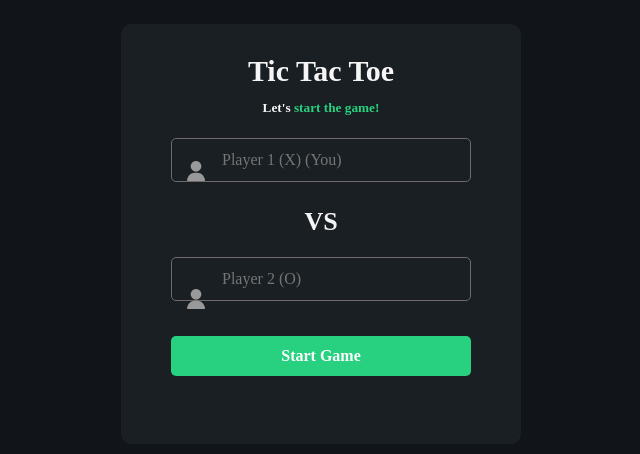
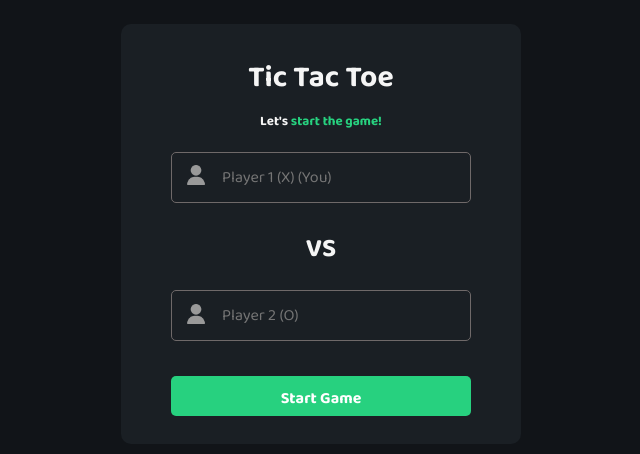
Before and after one commit to Shrey-Prajapati-0520/TicTacToe, a React (Vite) app: page /game in a window 1280 px wide. Shown: the part 166-620 px from the top of the page, without its empty margins (319-959 px from the left). Built offline with nearby package versions, Linux system fonts and the light colour scheme.

Commit message:
adjust fonts

```diff
--- a/src/App.css
+++ b/src/App.css
@@ -1,3 +1,5 @@
+@import url('https://fonts.googleapis.com/css2?family=Baloo+2:wght@400;500;600;700&display=swap');
+
 *{
   margin: 0;
   padding: 0;
@@ -371,7 +373,7 @@
 .gicon{
     position: absolute;
     left:65px;
-    top:35%;
+    top:36%;
     transform: translateY(-50%);
     width:20px;
     pointer-events: none;
@@ -380,7 +382,7 @@
 .g-icon{
     position: absolute;
     left:65px;
-    top:65.5%;
+    top:69%;
     transform: translateY(-50%);
     width:20px;
     pointer-events: none;
--- a/src/Login.css
+++ b/src/Login.css
@@ -1,4 +1,4 @@
-
+@import url('https://fonts.googleapis.com/css2?family=Baloo+2:wght@400;500;600;700&display=swap');
 
 .login{
     display: flex;
--- a/src/Register.css
+++ b/src/Register.css
@@ -1,3 +1,6 @@
+@import url('https://fonts.googleapis.com/css2?family=Baloo+2:wght@400;500;600;700&display=swap');
+
+
 .register{
    display: flex;
     flex-direction: column;
```
